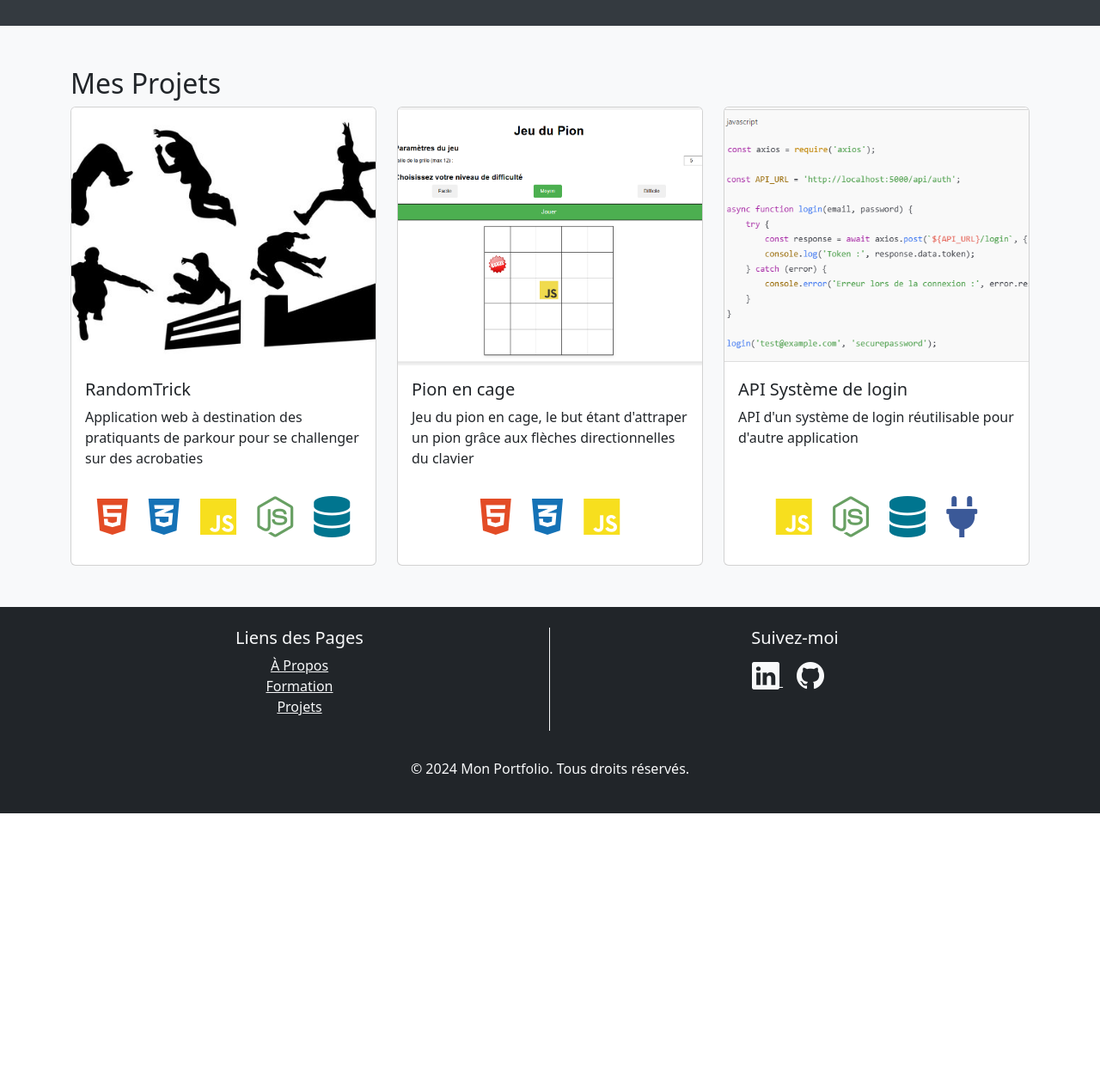
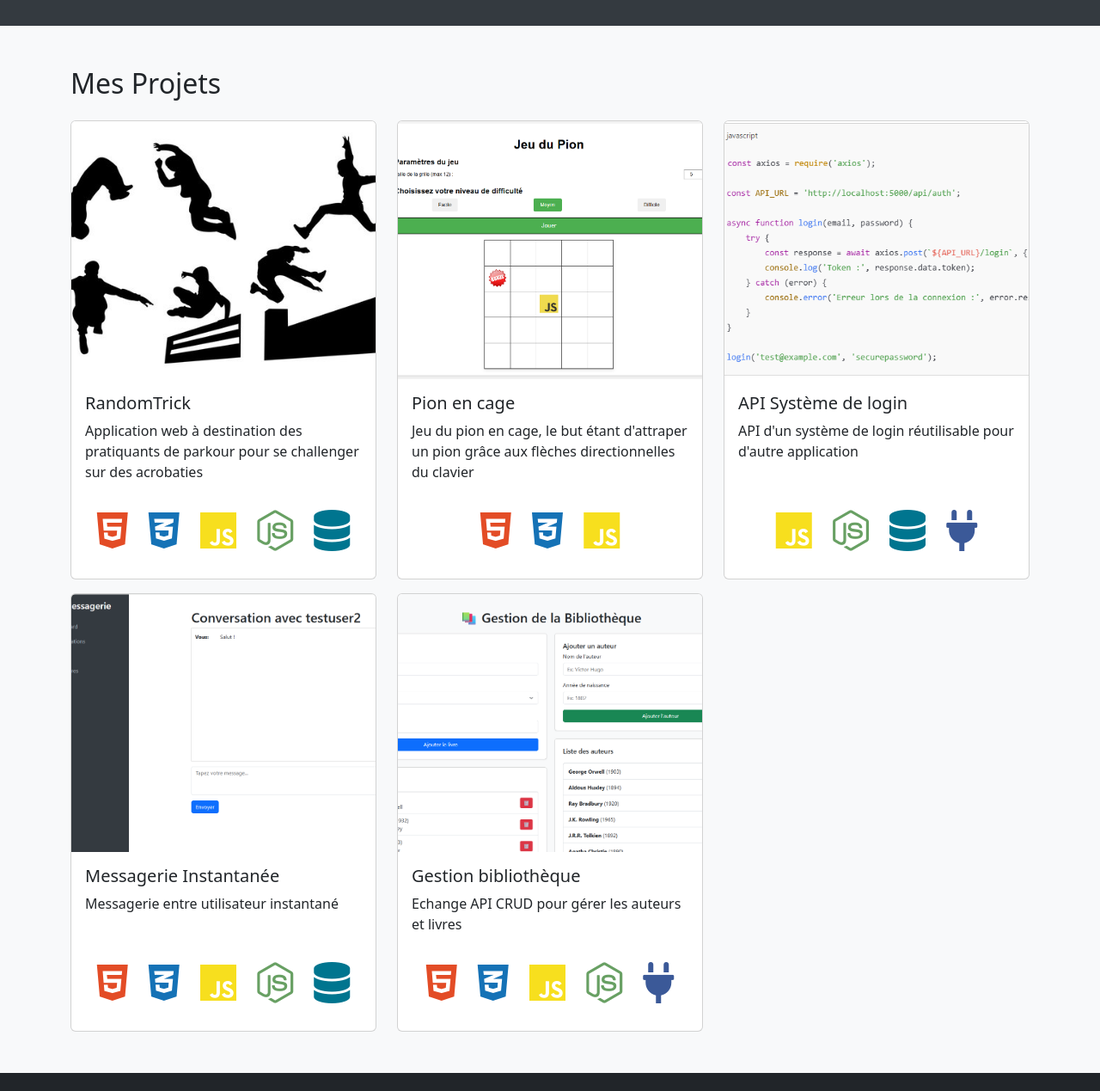
Before and after one commit to tom-caron/portfolio, a plain HTML site: page index.html in a window 1280 px wide. Shown: the part 1100-2369 px from the top of the page at 86% size. Before the commit the page ends 2046 px from the top, so only its background shows below. Drawn offline with nearby package versions, Linux system fonts and the light colour scheme.

Commit message:
feat(addProject): add project of school in porfolio

```diff
--- a/index.html
+++ b/index.html
@@ -175,7 +175,7 @@
         <div class="container">
             <h2>Mes Projets</h2>
             <div class="row">
-                <div class="col-md-4">
+                <div class="col-md-4 mt-3">
                     <a href="https://github.com/tom-caron/ProjetBachelor" class="card-link text-decoration-none text-dark" target="_blank">
                         <div class="card card-project h-100">
                             <img src="public/projet_randomtrick.jpg" class="card-img-top w-100" style="height: 300px; object-fit: cover;" alt="Projet 1">
@@ -193,7 +193,7 @@
                         </div>
                     </a>
                 </div>
-                <div class="col-md-4">
+                <div class="col-md-4 mt-3">
                     <a href="https://github.com/tom-caron/PionEnCage" class="card-link text-decoration-none text-dark" target="_blank">
                         <div class="card card-project h-100">
                             <img src="public/pion_en_cage.png" class="card-img-top w-100" style="height: 300px; object-fit: cover;" alt="Projet 2">
@@ -209,7 +209,7 @@
                         </div>
                     </a>
                 </div>
-                <div class="col-md-4">
+                <div class="col-md-4 mt-3">
                   <a href="https://github.com/tom-caron/SystemLoginReusable.git" class="card-link text-decoration-none text-dark" target="_blank">
                       <div class="card card-project h-100">
                           <img src="public/system_login.png" class="card-img-top w-100" style="height: 300px; object-fit: cover;" alt="Projet 3">
@@ -226,6 +226,42 @@
                       </div>
                   </a>
               </div>
+              <div class="col-md-4 mt-3">
+                <a href="https://github.com/tom-caron/messagerieInstant" class="card-link text-decoration-none text-dark" target="_blank">
+                    <div class="card card-project h-100">
+                        <img src="public/messagerie_instant.png" class="card-img-top w-100" style="height: 300px; object-fit: cover;" alt="Projet 3">
+                        <div class="card-body d-flex flex-column">
+                            <h5 class="card-title">Messagerie Instantanée</h5>
+                            <p class="card-text flex-grow-1">Messagerie entre utilisateur instantané</p>
+                            <div class="tech-logos text-center my-3">
+                              <i class="fab fa-html5 fa-3x" style="color: #e34c26; margin: 0 10px;"></i>
+                                <i class="fab fa-css3-alt fa-3x" style="color: #1572b6; margin: 0 10px;"></i>
+                                <i class="fab fa-js fa-3x" style="color: #f7df1e; margin: 0 10px;"></i>
+                                <i class="fab fa-node-js fa-3x" style="color: #68a063; margin: 0 10px;"></i>
+                                <i class="fas fa-database fa-3x" style="color: #00758f; margin: 0 10px;"></i>
+                            </div>
+                        </div>
+                    </div>
+                </a>
+            </div>
+            <div class="col-md-4 mt-3">
+                <a href="https://github.com/tom-caron/WebServices_API" class="card-link text-decoration-none text-dark" target="_blank">
+                    <div class="card card-project h-100">
+                        <img src="public/api_bibliotheque.png" class="card-img-top w-100" style="height: 300px; object-fit: cover;" alt="Projet 5">
+                        <div class="card-body d-flex flex-column">
+                            <h5 class="card-title">Gestion bibliothèque</h5>
+                            <p class="card-text flex-grow-1">Echange API CRUD pour gérer les auteurs et livres</p>
+                            <div class="tech-logos text-center my-3">
+                              <i class="fab fa-html5 fa-3x" style="color: #e34c26; margin: 0 10px;"></i>
+                                <i class="fab fa-css3-alt fa-3x" style="color: #1572b6; margin: 0 10px;"></i>
+                                <i class="fab fa-js fa-3x" style="color: #f7df1e; margin: 0 10px;"></i>
+                                <i class="fab fa-node-js fa-3x" style="color: #68a063; margin: 0 10px;"></i>
+                                <i class="fas fa-plug fa-3x" style="color: #3b5998; margin: 0 10px;"></i>
+                            </div>
+                        </div>
+                    </div>
+                </a>
+            </div>
             </div>
 
         </div>
```
Also changed, not shown: public/api_bibliotheque.png (added), public/messagerie_instant.png (added).
